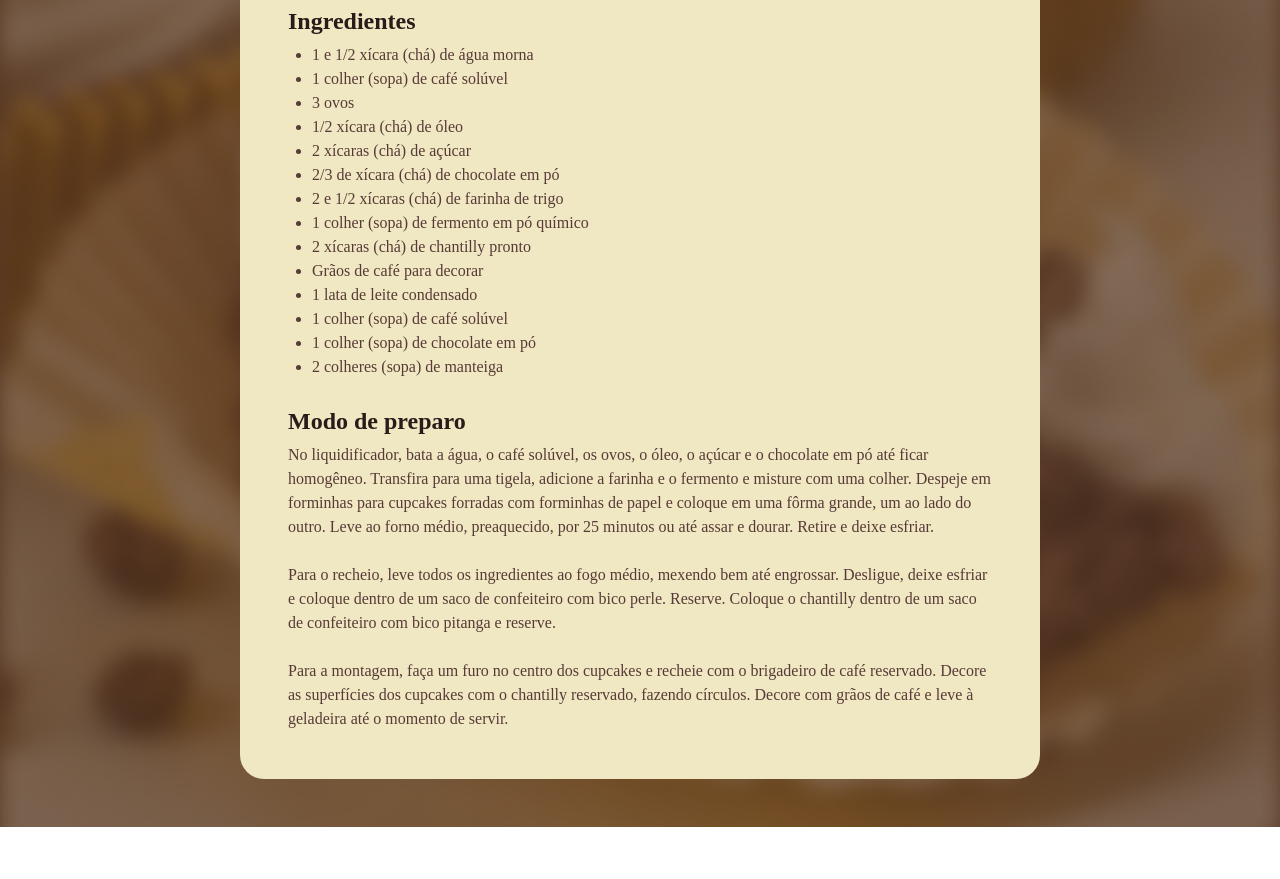
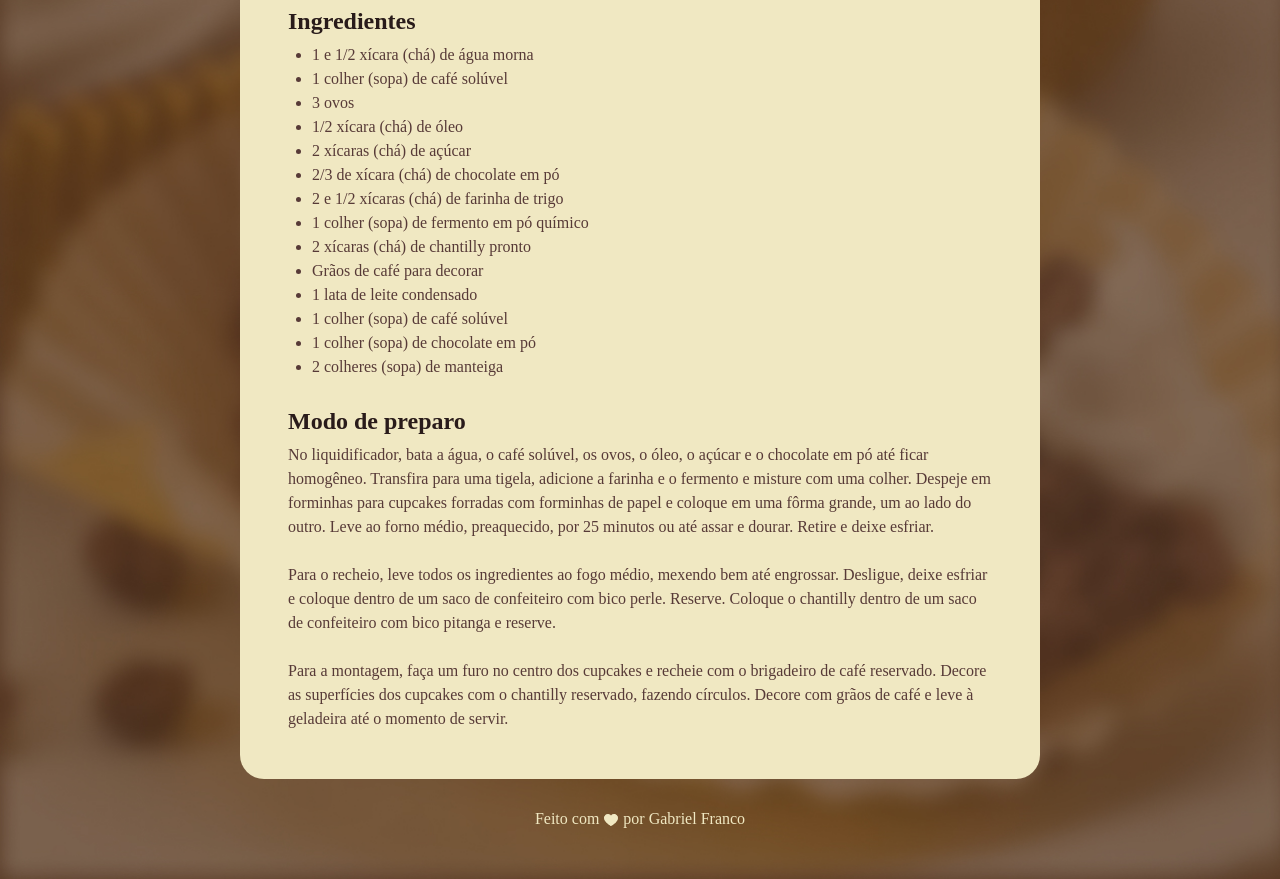
Before and after one commit to gsfranco/projeto-receita, a plain HTML site: page index.html in a window 1280 px wide. Shown: the part 720-1599 px from the top of the page. Before the commit the page ends 1547 px from the top, so only its background shows below. Drawn offline with Linux system fonts and the light colour scheme; a web font is replaced by a local one.

Commit message:
adicionando footer

```diff
--- a/index.html
+++ b/index.html
@@ -72,6 +72,10 @@
             </section>
         </main>
     </div>
+    <footer>
+        Feito com
+        <img src="assets/ph_heart-fill.png" alt="coração"> por Gabriel Franco
+    </footer>
 </body>
 
 </html>
--- a/style.css
+++ b/style.css
@@ -20,7 +20,7 @@ body {
     padding: 24px;
     background-color: #F0E8C2;
     border-radius: 24px;
-    margin: 48px auto;
+    margin: 48px auto 28px;
 }
 
 img {
@@ -57,3 +57,13 @@ h1, h2 {
 ul {
     padding-left: 24px;
 }
+
+footer {
+    color: #F0E8C2;
+    text-align: center;
+    padding-bottom: 48px;
+}
+
+footer img {
+    vertical-align: middle;
+}
```
Also changed, not shown: assets/ph_heart-fill.png (added).
